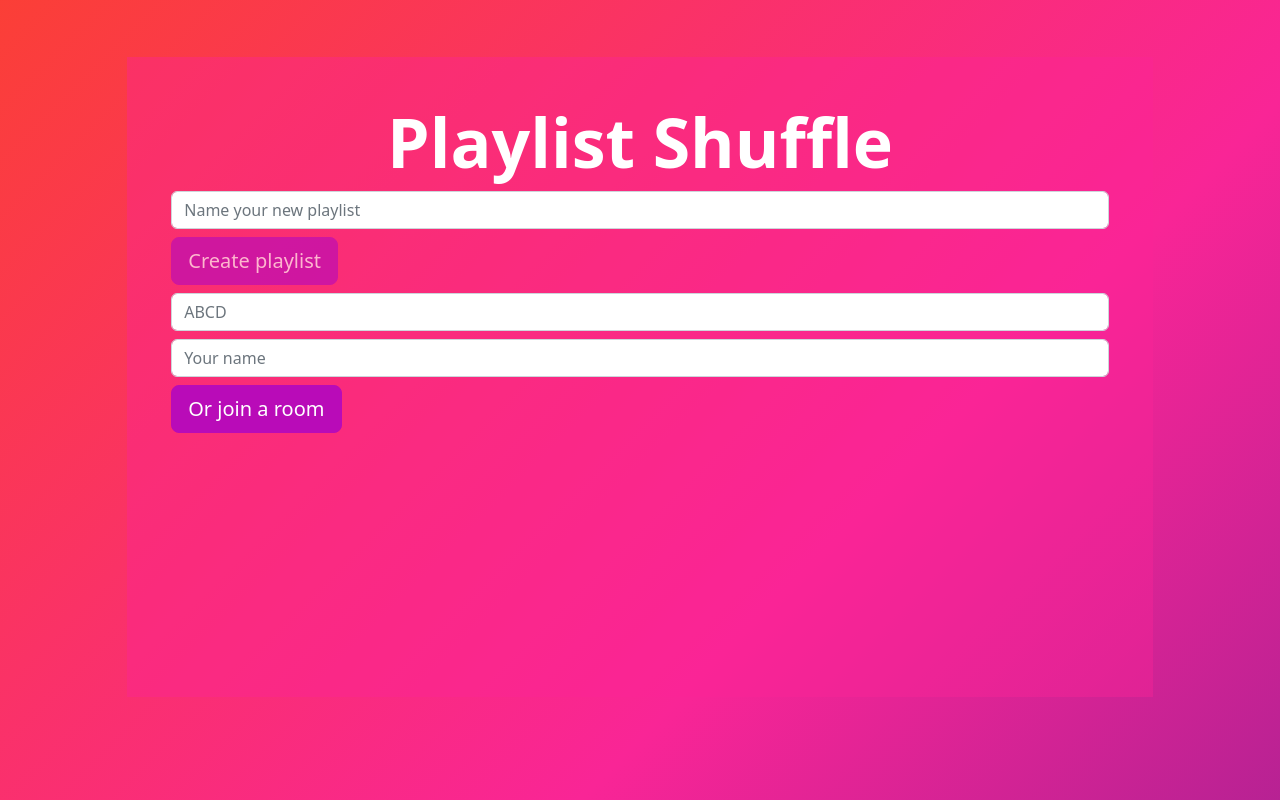
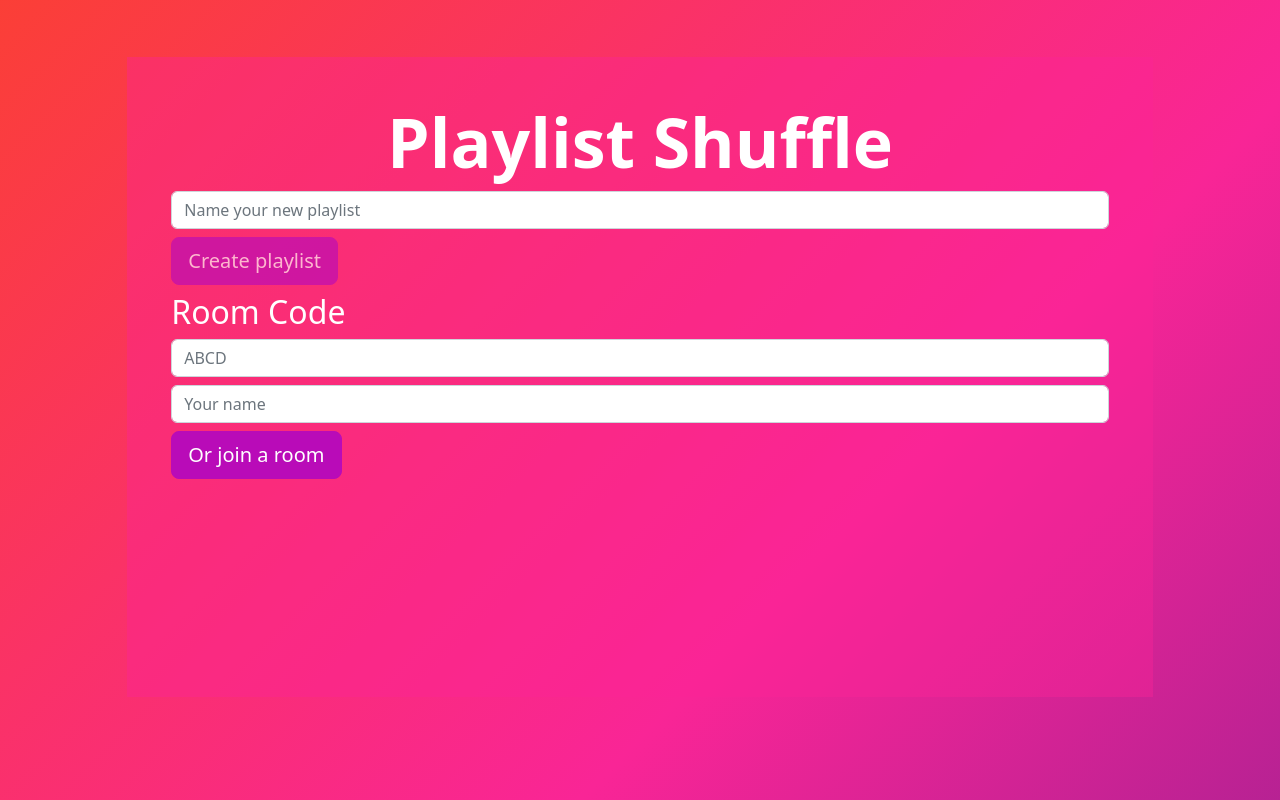
Before and after one commit to danohart/playlistparty, a Next.js app: page / in a window 1280 px wide. Built offline with nearby package versions, Linux system fonts and the light colour scheme.

Commit message:
Set label for Room Code form

```diff
--- a/compontents/JoinRoom.js
+++ b/compontents/JoinRoom.js
@@ -5,6 +5,7 @@ export default function JoinRoom({ roomNumber }) {
     <>
       <Row className='mt-2'>
         <Col>
+          <h2>Room Code</h2>
           <FormControl type='text' placeholder='ABCD' onChange={roomNumber} />
         </Col>
       </Row>
```
Also changed, not shown: pages/select.js (+1 -7 lines).
